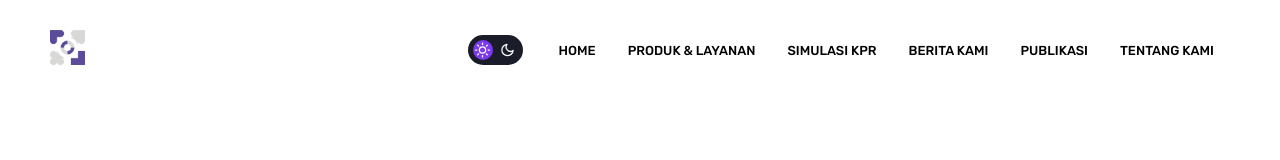
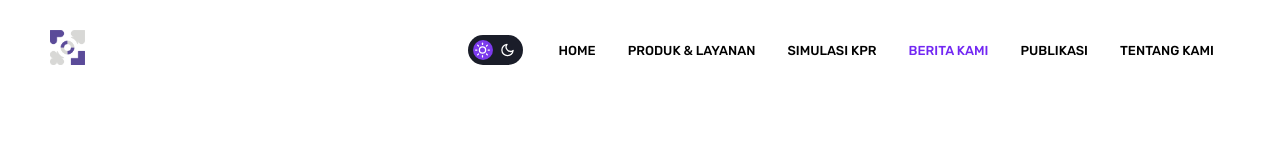
Before and after one commit to id-prawito/web-landing, a React (Create React App) app: page /web-landing/berita-kami/1 in a window 1280 px wide. Shown: the top 160 px of the page. Built offline with nearby package versions, Linux system fonts and the light colour scheme.

Commit message:
fix pages not found routes

```diff
--- a/src/components/header/HeaderElements.js
+++ b/src/components/header/HeaderElements.js
@@ -178,6 +178,10 @@ export const HeaderContainer = styled.div`
         }
         width: max-content;
         font-weight: 500;
+
+        .active {
+          color: #7227f3;
+        }
 
         ${devices.smartphone} {
           color: ${({ theme: { theme } }) =>
--- a/src/components/header/index.js
+++ b/src/components/header/index.js
@@ -1,10 +1,10 @@
 import React, { useEffect, useRef, useState } from "react";
-import { HeaderContainer, HeaderSite, NavLinks } from "./HeaderElements";
+import { HeaderContainer, HeaderSite } from "./HeaderElements";
 import { FiMenu, FiX } from "react-icons/fi";
 import { NAVLINKS } from "../../config/Data";
 import logoSite from "../../assets/img/logo_site.png";
 import ThemeSwitcher from "../../config/ThemeSwitcher";
-// import { motion } from "framer-motion";
+import { NavLink } from "react-router-dom";
 
 const Header = () => {
   const headerRef = useRef(null);
@@ -56,11 +56,15 @@ const Header = () => {
       <HeaderContainer>
         <div className="header__logo_link">
           <div className="header__logo">
-            <div className="try">
-              <NavLinks to="home" smooth activeClass="active" spy={true}>
-                <img alt="logo_header" src={logoSite} className="logo__img" />
-              </NavLinks>
-            </div>
+            <NavLink
+              to="/"
+              style={({ isActive }) => {
+                return { color: isActive ? "red" : "grey" };
+              }}
+            >
+              <img alt="logo_header" src={logoSite} className="logo__img" />
+            </NavLink>
+
             <ThemeSwitcher />
           </div>
           {isMobile && (
@@ -94,30 +98,12 @@ const Header = () => {
                     <div className="closing">
                       <div className="header__item">
                         <div className="text_menu">
-                          <NavLinks
-                            to={item.to}
-                            smooth
-                            activeClass="active"
-                            spy={true}
-                          >
-                            {item.name}
-                          </NavLinks>
+                          <NavLink to={item.to}>{item.name}</NavLink>
                         </div>
                       </div>
                     </div>
                   </li>
                 ))}
-                {/* <li>
-                  <div className="closing">
-                    <div className="header__item">
-                      <div className="resume">
-                        <a href="#try" target="_blank" rel="noopener noreferrer">
-                          Resume
-                        </a>
-                      </div>
-                    </div>
-                  </div>
-                </li> */}
               </ul>
             </nav>
 
@@ -162,10 +148,14 @@ export const Header404 = () => {
       <HeaderContainer>
         <div initial="hidden" animate="visible" className="header__logo_link">
           <div className="header__logo">
-            <NavLinks to="home" smooth activeClass="active" spy={true}>
+            <NavLink
+              to="/"
+              style={({ isActive }) => {
+                return { color: isActive ? "red" : "grey" };
+              }}
+            >
               <img alt="logo_header" src={logoSite} className="logo__img" />
-            </NavLinks>
-
+            </NavLink>
             <ThemeSwitcher />
           </div>
         </div>
--- a/src/config/Data.js
+++ b/src/config/Data.js
@@ -5,7 +5,7 @@ import blogImg from "../assets/img/blog.jpg";
 
 export const NAVLINKS = [
   {
-    to: "about",
+    to: "",
     icon: FaEllipsisV,
     name: "HOME",
   },
@@ -20,17 +20,17 @@ export const NAVLINKS = [
     name: "SIMULASI KPR",
   },
   {
-    to: "project",
+    to: "/berita-kami",
     icon: FaEllipsisV,
     name: "BERITA KAMI",
   },
   {
-    to: "project",
+    to: "/project",
     icon: FaEllipsisV,
     name: "PUBLIKASI",
   },
   {
-    to: "project",
+    to: "/tentang",
     icon: FaEllipsisV,
     name: "TENTANG KAMI",
   },
--- a/src/config/Route.js
+++ b/src/config/Route.js
@@ -11,10 +11,10 @@ import DetailBerita from "../pages/DetailBerita";
 export const RouteSite = () => {
   return (
     <Routes>
-      <Route path="/" element={<Home />} />
-      <Route path="/berita-kami" element={<Berita />} />
-      <Route path="/berita-kami/:id" element={<DetailBerita />} />
-      <Route path="/not-found" element={<NotFound />} />
+      <Route index element={<Home />} />
+      <Route exact path="/berita-kami" element={<Berita />} />
+      <Route exact path="/berita-kami/:id" element={<DetailBerita />} />
+      <Route path="*" element={<NotFound />} />
     </Routes>
   );
 };
```
Lines whose indentation alone changed are shown as unchanged.
